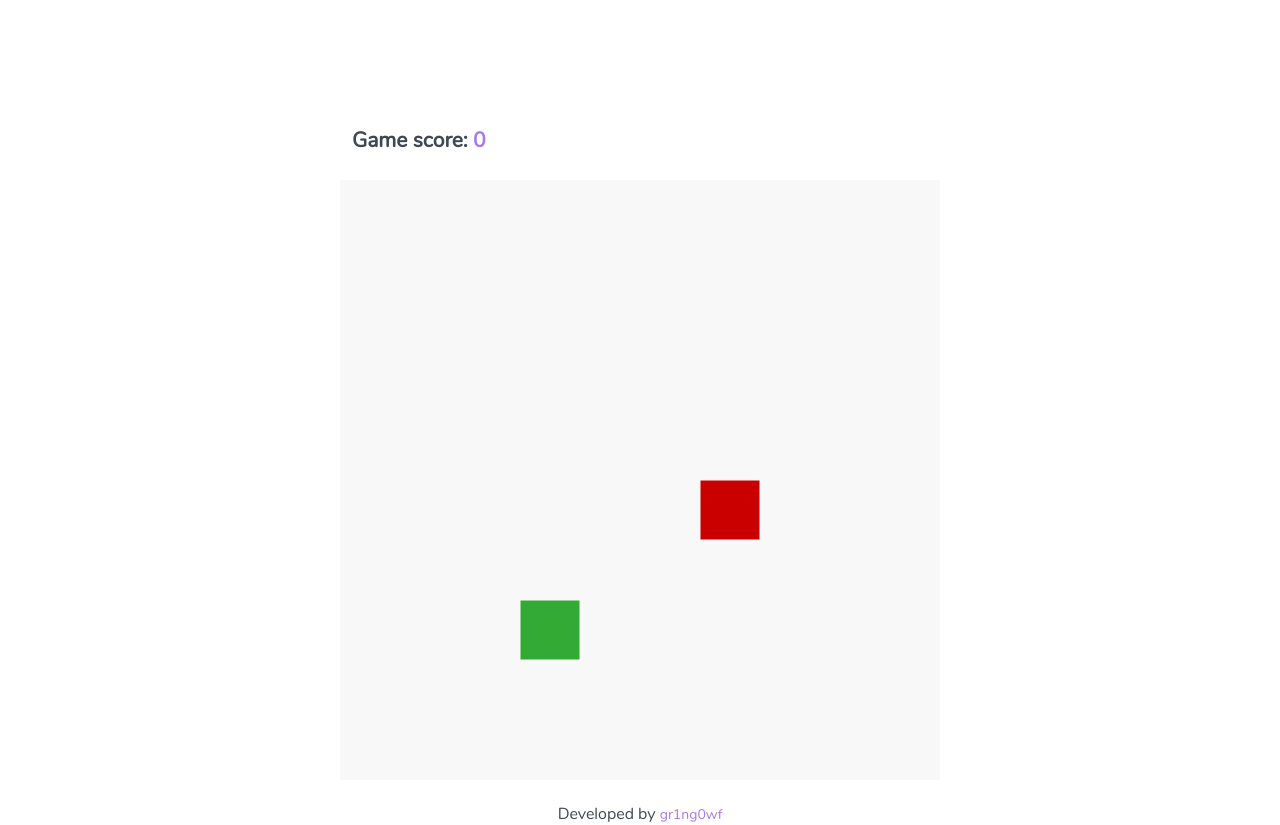
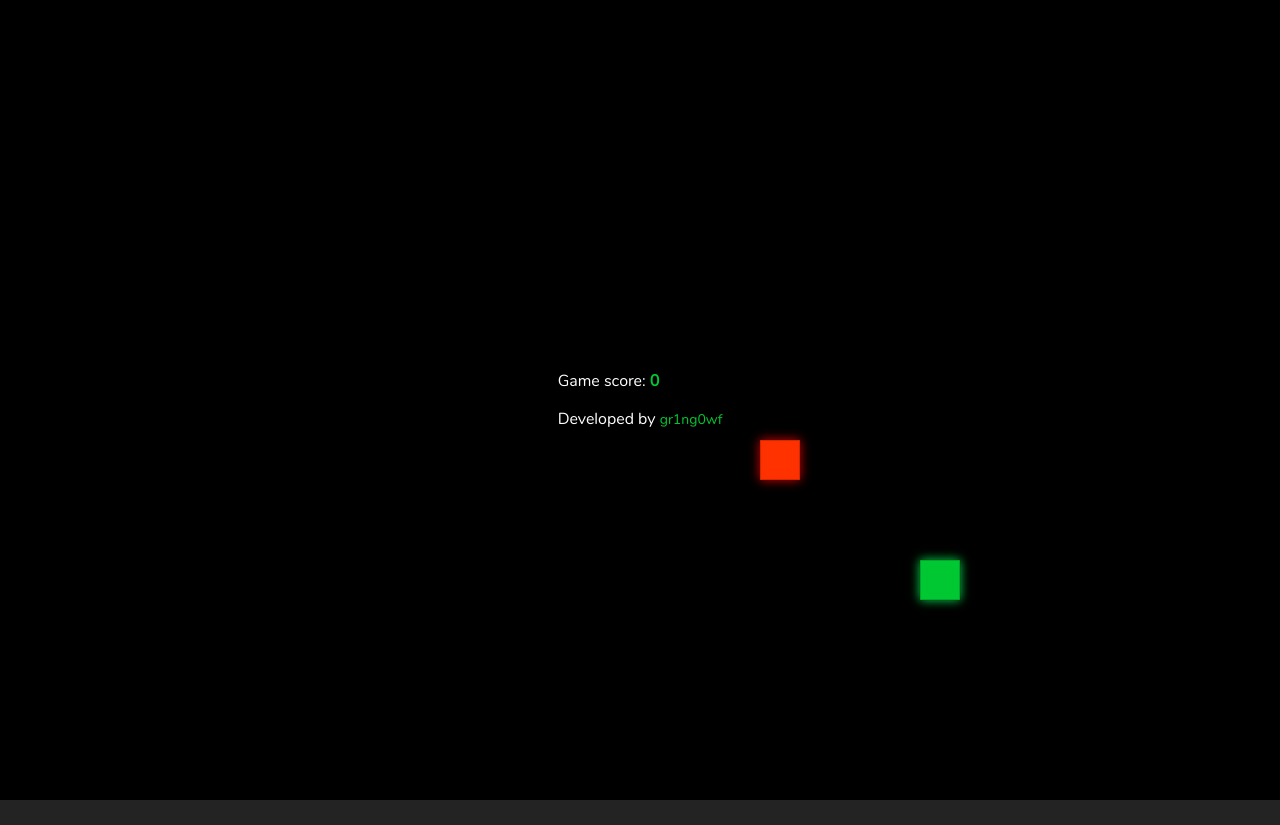
Before and after one commit to gr1ng0wf/snake-js, a plain HTML site: page index.html in a window 1280 px wide. After the commit the page ends 800 px from the top, so only its background shows below. Drawn offline with Linux system fonts and the light colour scheme.

Commit message:
Snake v.1.2.1

```diff
--- a/game.js
+++ b/game.js
@@ -1,9 +1,19 @@
 /* colors constants */
 const colors = {
-  bg: "#f8f8f8",
-  snake: "#33aa33",
-  apple: "#CA0000",
+	bg: "#000",
+	snake: {
+	  fill: "#00c832",
+	  stroke: "#00000050",
+	  shadow: "#00DD50",
+	},
+	apple: {
+	  fill: "#ff3200",
+	  stroke: "#00000050",
+	  shadow: "#d50000",
+  },
 };
+
+const shadowBlur = 10;
 
 /* game controls */
 const controls = {
@@ -27,14 +37,28 @@ const DOWN = { x: 0, y: 1 };
 const LEFT = { x: -1, y: 0 };
 const RIGHT = { x: 1, y: 0 };
 
-/* size (col, row) */
-const cols = 10;
-const rows = 10;
-
 /* init context */
 var cnv = document.getElementById("canvas");
 var ctx = cnv.getContext("2d");
-cnv.height = cnv.width = 600;
+
+cnv.height = document.body.clientHeight;
+cnv.width = document.body.clientWidth;
+
+
+
+window.addEventListener("resize", () => {
+  cnv.height = document.body.clientHeight;
+  cnv.width = document.body.clientWidth;
+  /* update stataments */
+  cols = Math.floor(cnv.width / 40);
+  rows = Math.floor(cnv.height / 40);
+});
+
+
+
+/* size (col, row) */
+let cols = Math.floor(cnv.width / 40);
+let rows = Math.floor(cnv.height / 40);
 
 /* random function */
 const rnd = function(min, max) {
@@ -51,18 +75,19 @@ const validMove = function(move) {
 var state = {
   snake: [],
   move: LEFT,
-  speed: 550,
+  speed: 320,
   score: 0,
-  apple: { x: null, y: null }
+  apple: [],
 };
 state.snake.push({x: rnd(0, cols), y: rnd(0, rows)});
 
 const sizeMatrix= cols * rows;
 function createApple() {
   if(state.snake.length >= sizeMatrix) return 0;
-  state.apple = { x: rnd(0, cols), y: rnd(0, rows) };
+  state.apple.push({x: rnd(0, cols), y: rnd(0, rows)});
   state.snake.forEach(pos => {
-    if(pos.x == state.apple.x && pos.y == state.apple.y) return createApple();
+    const fetchRes = (state.apple).filter((apple) => { return (pos.x == apple.x && pos.y == apple.y); });
+    if(fetchRes.length) return createApple();
   });
   return 0;
 }
@@ -85,7 +110,6 @@ const validKey = function(keyCode) {
 
 /* key press controller*/
 document.onkeydown = function(e) {
-  console.log(e.keyCode);
   switch (validKey(e.keyCode)) {
     case action.UP: if(validMove(UP)) state.move = UP; break;
     case action.DOWN: if(validMove(DOWN)) state.move = DOWN; break;
@@ -95,15 +119,23 @@ document.onkeydown = function(e) {
 };
 
 const eatApple = function() {
-  if(state.snake[0].x == state.apple.x &&
-    state.snake[0].y == state.apple.y) {
-      createApple();
-      state.score++;
-      state.speed = (state.speed > 60) ? (state.speed - 10) : (state.speed);
-      document.getElementById("score").innerHTML = state.score;
-      return 1;
+  const fetchRes = (state.apple).filter((apple) => { return (state.snake[0].x == apple.x && state.snake[0].y == apple.y); });
+  if(fetchRes.length) {
+
+    for(let index in fetchRes) {
+      state.apple.splice(index, 1)
+    };
+
+    createApple();
+    state.score++;
+    if(state.speed > 70) {
+      state.speed -= 15;
     }
-  return 0;
+    document.getElementById("score").innerHTML = state.score;
+    return 1;
+  } else {
+    return 0;
+  }
 };
 
 /* snake move function */
@@ -128,6 +160,21 @@ const endGameAction = function() {
 const x = c => Math.round(c * cnv.width / cols)
 const y = r => Math.round(r * cnv.height / rows)
 
+const drawWithShadow = (colors, elements) => {
+  ctx.lineWidth = 1;
+	ctx.fillStyle = colors.fill;
+  ctx.strokeStyle = colors.stroke;
+  ctx.shadowColor = colors.shadow;
+  ctx.shadowBlur = shadowBlur;
+  ctx.shadowOffsetX = 0;
+  ctx.shadowOffsetY = 0;
+
+  elements.map(pos => {
+    ctx.fillRect(x(pos.x), y(pos.y), x(1), y(1));
+    ctx.strokeRect(x(pos.x), y(pos.y), x(1), y(1));
+  });
+};
+
 /* draw game field */
 const draw = function() {
   /* clear game field*/
@@ -135,20 +182,11 @@ const draw = function() {
   ctx.fillRect(0, 0, cnv.width, cnv.height);
 
   /* draw snake */
-  ctx.fillStyle = colors.snake;
-  ctx.strokeStyle = colors.bg;
-  state.snake.map(pos => {
-    ctx.fillRect(x(pos.x), y(pos.y), x(1), y(1));
-    ctx.strokeRect(x(pos.x), y(pos.y), x(1), y(1));
-  });
+  drawWithShadow(colors.snake, state.snake);
 
   /* draw apple */
-  ctx.fillStyle = colors.apple;
-  ctx.strokeStyle = colors.bg;
-  ctx.fillRect(x(state.apple.x), y(state.apple.y), x(1), y(1));
-  ctx.strokeRect(x(state.apple.x), y(state.apple.y), x(1), y(1));
+  drawWithShadow(colors.apple, state.apple);
 };
-draw();
 
 /* init game loop */
 var gameLoop = function() {
--- a/index.html
+++ b/index.html
@@ -1,5 +1,4 @@
-<!DOCTYPE html>
-<html lang="en">
+<html lang="ru">
 <head>
   <meta charset="UTF-8">
   <meta name="viewport" content="width=device-width, initial-scale=1.0">
@@ -9,9 +8,11 @@
 </head>
 	<body>
 		<div id="game">
+			<canvas id="canvas"></canvas>
+			<div class="overlay">
 				<p class="score">Game score: <span id="score">0</span></p>
-    <canvas id="canvas"></canvas>
 				<p class="footer">Developed by <a target="_blank" href="https://vk.com/gringowf">gr1ng0wf</a></p>
+			</div>
 		</div>
 		<script src="game.js" charset="utf-8"></script>
 	</body>
--- a/style.css
+++ b/style.css
@@ -6,38 +6,42 @@
 
 html, body {
   font-family: Nunito;
-  font-size: 21px;
-  background: #fff;
-  color: #3d4852;
+  font-size: 16px;
+  background: #232323;
+  color: #fff;
   padding: 0;
   margin: 0;
 }
 
-#game {
-  background: #fff;
+#game > .overlay {
+	position: absolute;
+	top: 50%;
+	left: 50%;
+	transform: translate(-50%, -50%);
+}
+
+#game > canvas {
+  left: 50%;
+  top: 50%;
   position: absolute;
-  top: 50%;
-  left: 50%;
   transform: translate(-50%, -50%);
-  width: 600px;
-  height: 600px;
 }
 
 p.score {
-  font-weight: 600;
-  padding: 5px 12px;
+  font-weight: 300;
 }
+
 #score {
   font-weight: 900;
-  color: #a779e9;
+  color: #00c832;
 }
 
 .footer {
   font-size: 16px;
-  text-align: center;
+  text-align: right;
 }
 .footer a {
   font-size: 14px;
-  color: #a779e9;
+  color: #00c832;
   text-decoration: none;
 }
```
Lines whose indentation alone changed are shown as unchanged.
